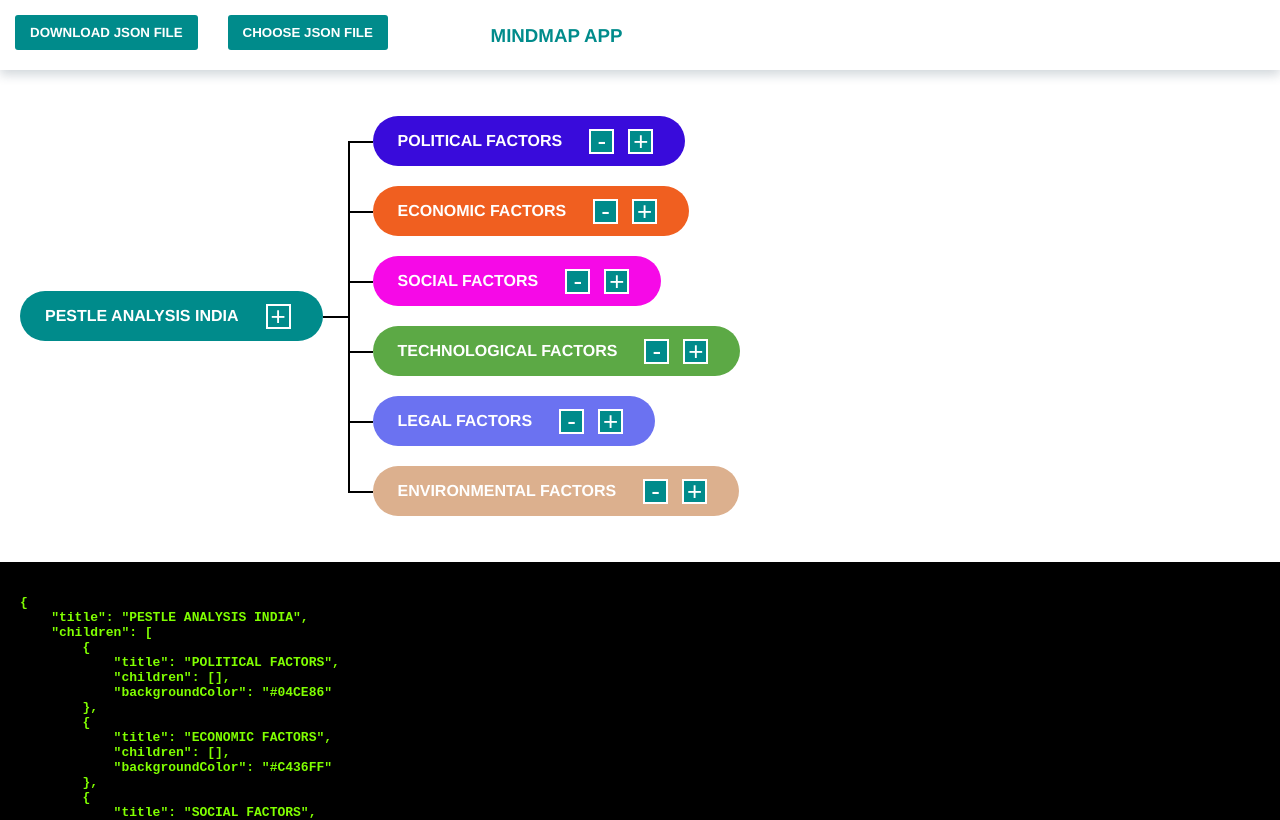
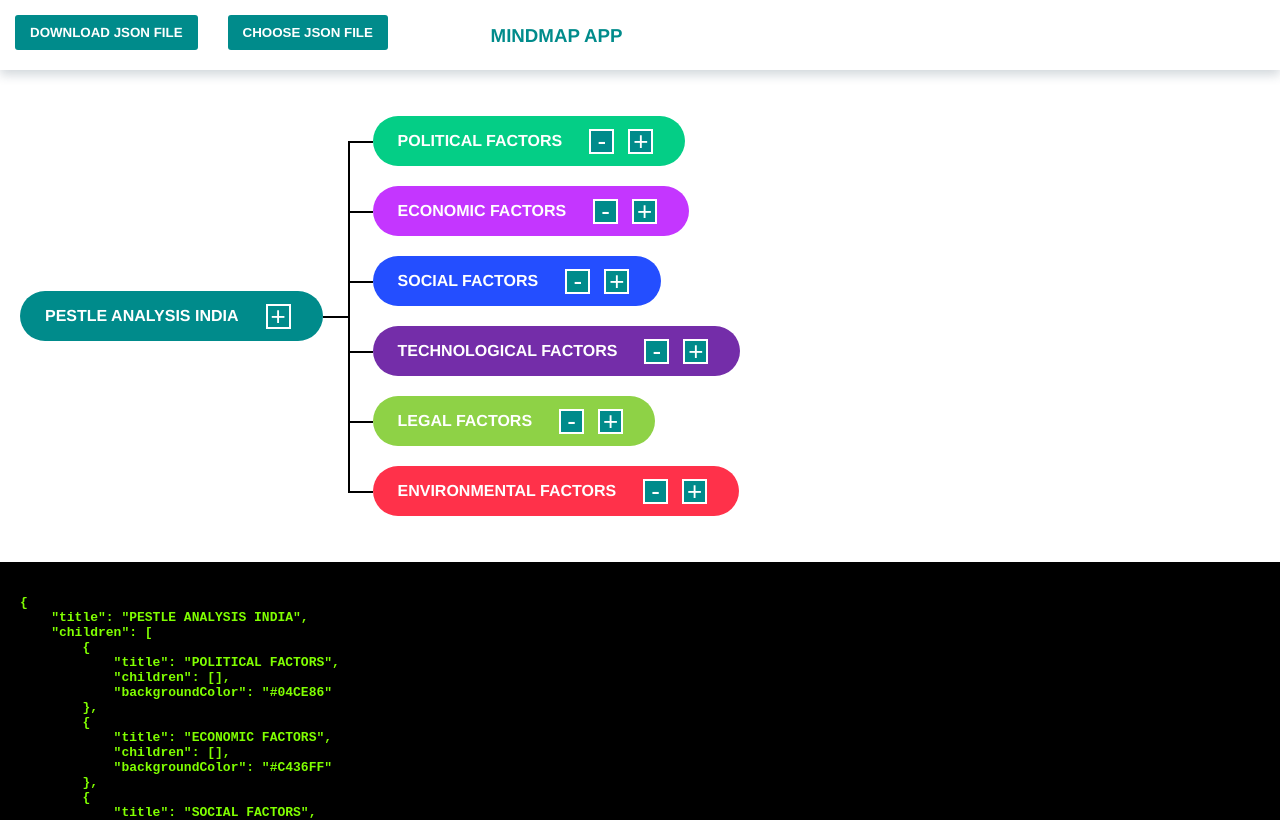
Before and after one commit to dima-zapisochny/mindmap-app, a Vue app: page / in a window 1280 px wide. Shown: the top 820 px of the page. Built offline with nearby package versions, Linux system fonts and the light colour scheme.

Commit message:
save background color for items

```diff
--- a/src/components/map/Element.vue
+++ b/src/components/map/Element.vue
@@ -3,7 +3,7 @@
     <div class="element child-root"
          :draggable="isDraggable"
          :class="{'parent-element parent-root': isHaveChildren}"
-         :style="{backgroundColor: randomColor()}"
+         :style="{backgroundColor: parent.backgroundColor}"
          @dragstart="dragStart"
          @dragover="dragOver"
          @dragenter="dragEnter"
@@ -88,14 +88,15 @@ export default {
       const title = prompt('Enter a title for the item', 'Title')
       const element = {
         title,
-        children: []
+        children: [],
+        backgroundColor: this.generateRandomColor()
       }
       this.parent.children.push(element)
     },
     deleteElement () {
       this.parentItem ? this.parentItem.children.splice(this.index, 1) : this.$emit('deleteElement', this.index)
     },
-    randomColor () {
+    generateRandomColor () {
       return '#' + (0x1000000 + (Math.random()) * 0xffffff).toString(16).substr(1, 6)
     }
   }
```
